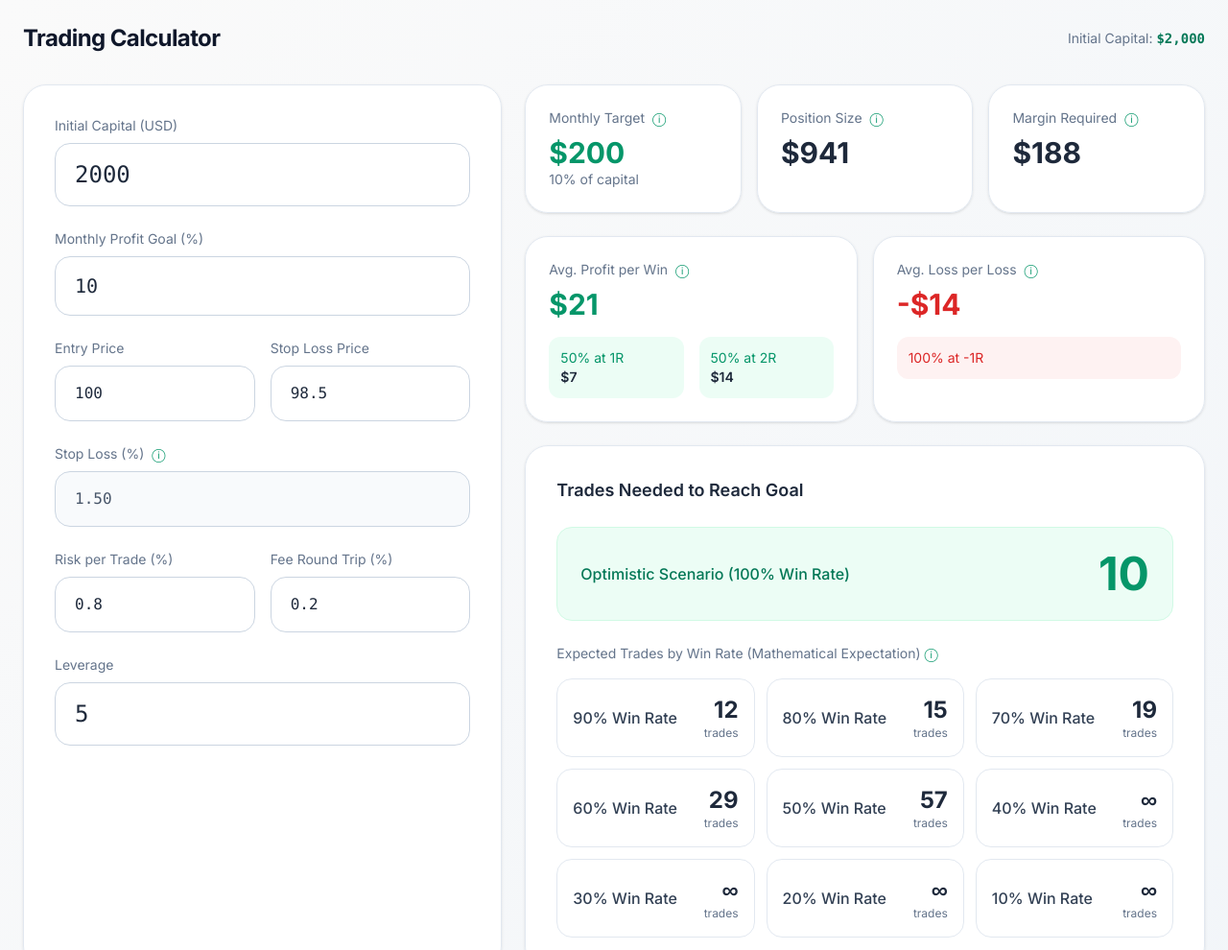
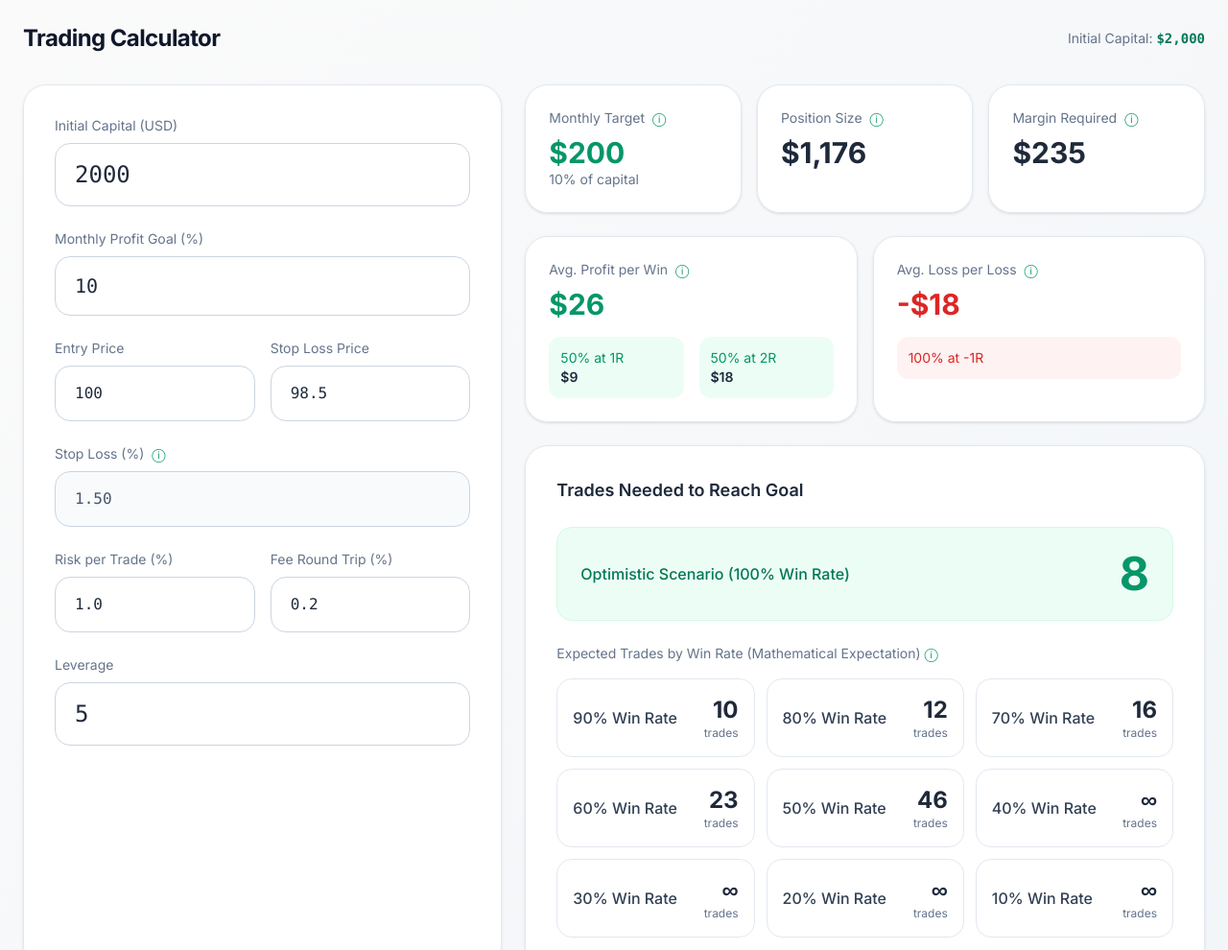
Before and after one commit to hsabzehmeidani/trade-calc, a plain HTML site: page index.html in a window 1280 px wide. Shown: the top 990 px of the page at 96% size. Drawn offline with nearby package versions, Linux system fonts and the light colour scheme.

Commit message:
Update index.html

```diff
--- a/index.html
+++ b/index.html
@@ -65,7 +65,7 @@
                     <div class="grid grid-cols-2 gap-4">
                         <div>
                             <label class="block text-sm text-slate-500 mb-2">Risk per Trade (%)</label>
-                            <input type="number" id="riskPercent" value="0.8" step="0.1" class="w-full bg-white border border-slate-300 rounded-2xl px-5 py-4 font-mono focus:outline-none input-focus">
+                            <input type="number" id="riskPercent" value="1.0" step="0.1" class="w-full bg-white border border-slate-300 rounded-2xl px-5 py-4 font-mono focus:outline-none input-focus">
                         </div>
                         <div>
                             <label class="block text-sm text-slate-500 mb-2">Fee Round Trip (%)</label>
@@ -412,7 +412,7 @@
         function calculateAll() {
             const capital = parseFloat(document.getElementById('capital').value) || 2000;
             const goalPercent = parseFloat(document.getElementById('goalPercent').value) || 10;
-            const riskPercent = parseFloat(document.getElementById('riskPercent').value) || 0.8;
+            const riskPercent = parseFloat(document.getElementById('riskPercent').value) || 1.0;
             const feePercent = parseFloat(document.getElementById('feePercent').value) || 0.2;
             const stopPercent = parseFloat(document.getElementById('stopPercent').value) || 1.5;
             const leverage = parseFloat(document.getElementById('leverage').value) || 5;
```
